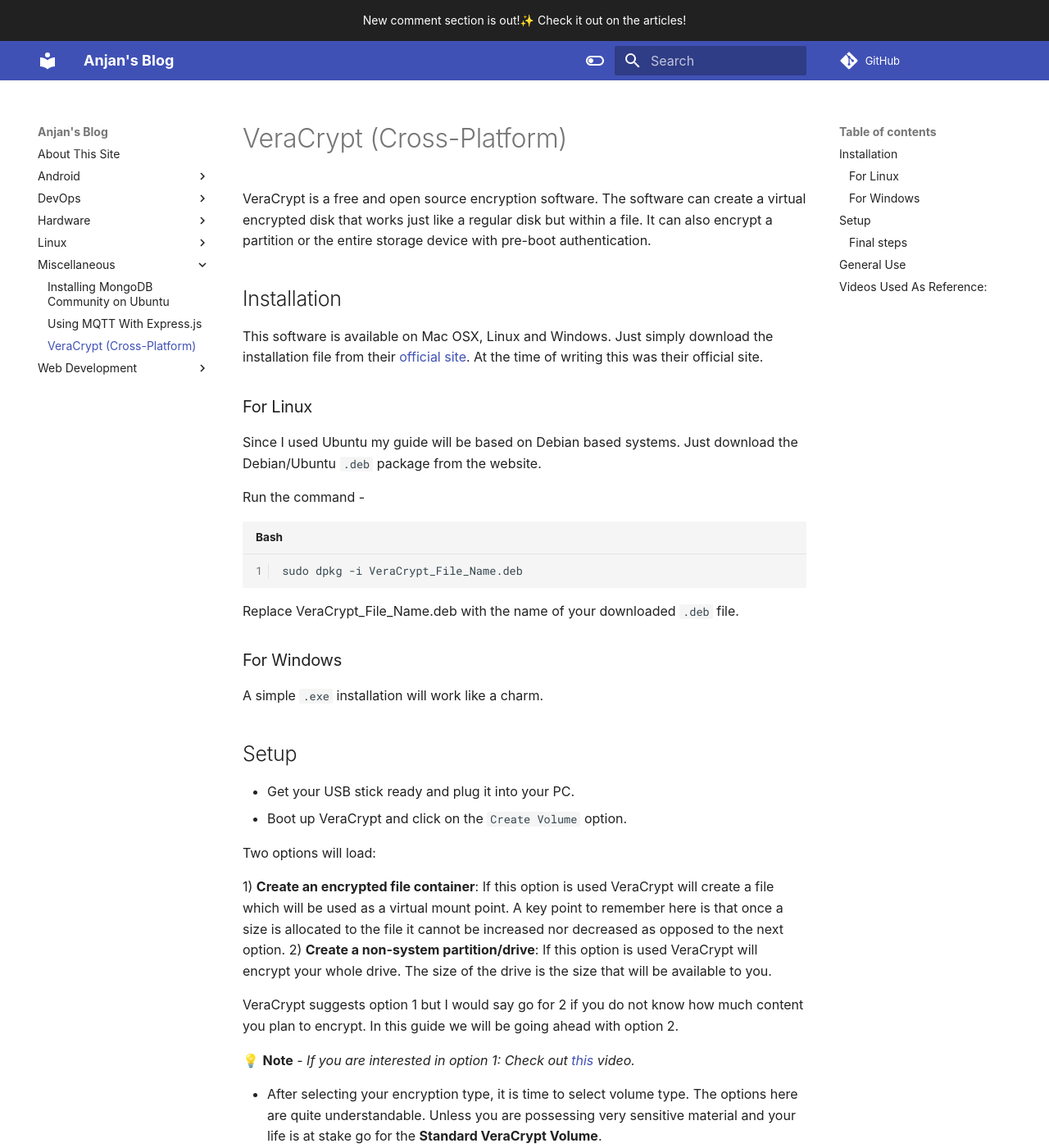
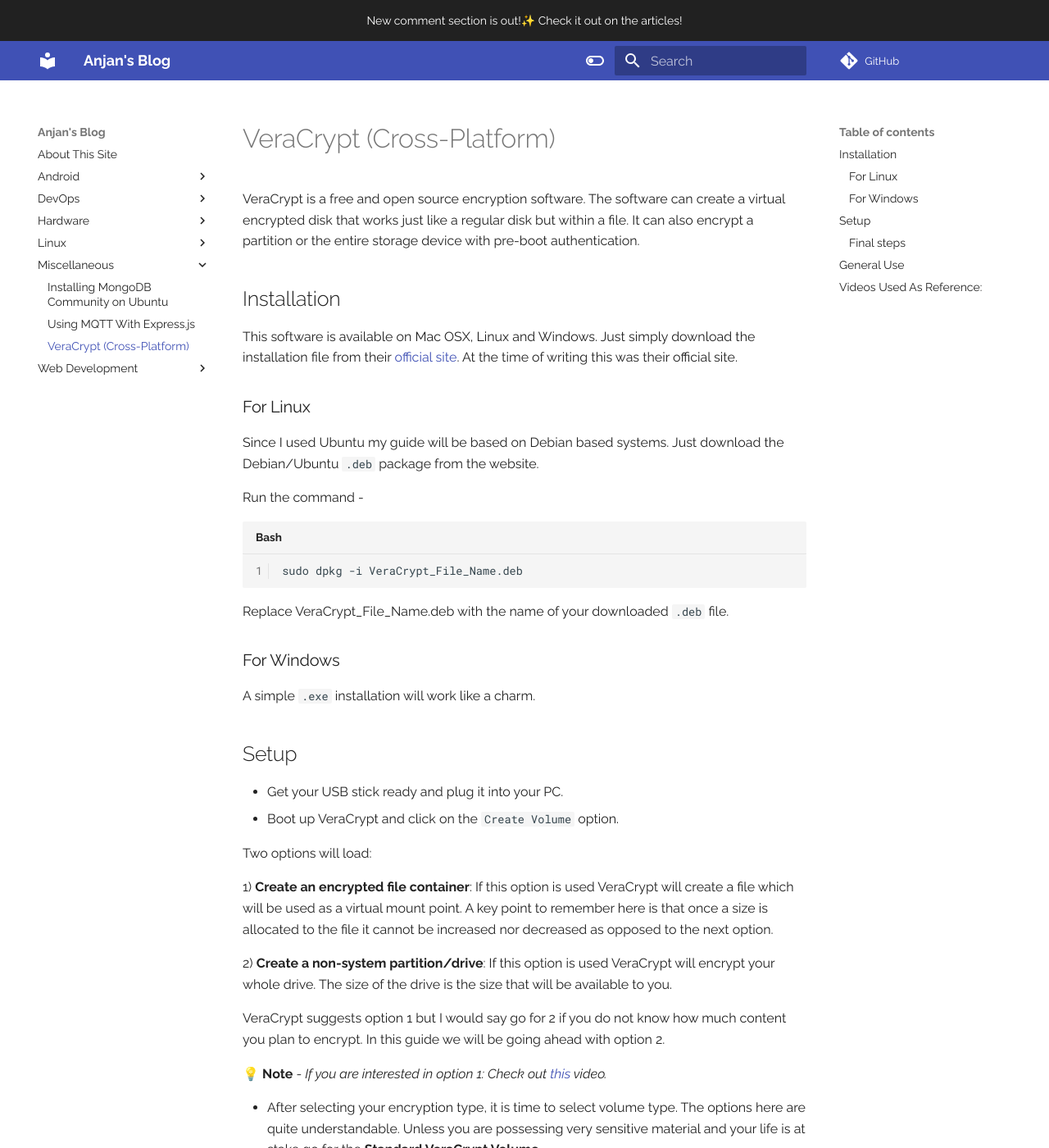
Before and after one commit to anjannair/blog, an MkDocs documentation site: the page built from docs/Miscellaneous/veracrypt.md, in a window 1280 px wide and 1400 px high. Shown: the whole window at 82% size. Built offline with MkDocs 1.6.1 and Material for MkDocs 9.7.7, drawn with Linux system fonts in a browser that asks for light colours; some web fonts are replaced; comment, search, counter and statistics services are not loaded; part of the change alters nothing that is shown.

```diff
--- a/docs/Miscellaneous/veracrypt.md
+++ b/docs/Miscellaneous/veracrypt.md
@@ -25,6 +25,7 @@ A simple `.exe` installation will work like a charm.
 Two options will load:
 
 1) **Create an encrypted file container**: If this option is used VeraCrypt will create a file which will be used as a virtual mount point. A key point to remember here is that once a size is allocated to the file it cannot be increased nor decreased as opposed to the next option.
+
 2) **Create a non-system partition/drive**: If this option is used VeraCrypt will encrypt your whole drive. The size of the drive is the size that will be available to you.
 
 VeraCrypt suggests option 1 but I would say go for 2 if you do not know how much content you plan to encrypt. In this guide we will be going ahead with option 2.
--- a/mkdocs.yml
+++ b/mkdocs.yml
@@ -6,7 +6,7 @@ theme:
   name: material
   custom_dir: overrides
   font:
-    text: Lekton
+    text: Raleway
   features:
     - navigation.top
   palette:
```
